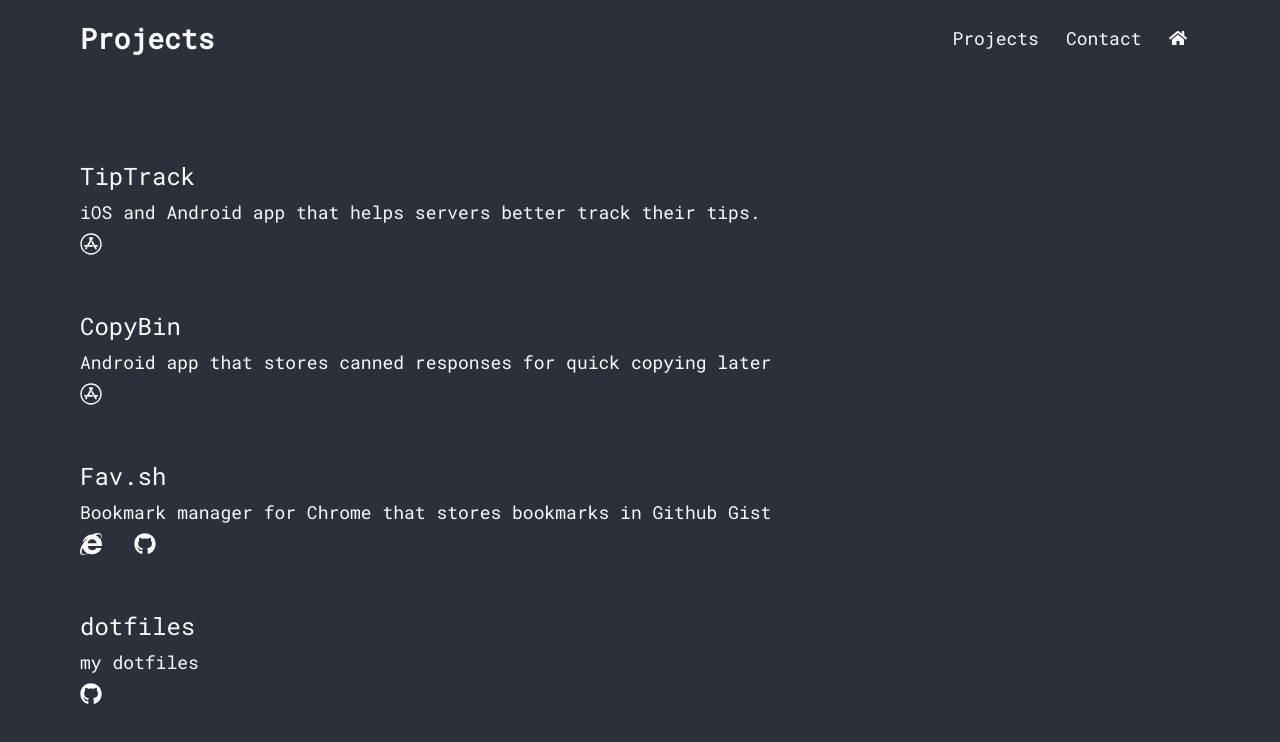
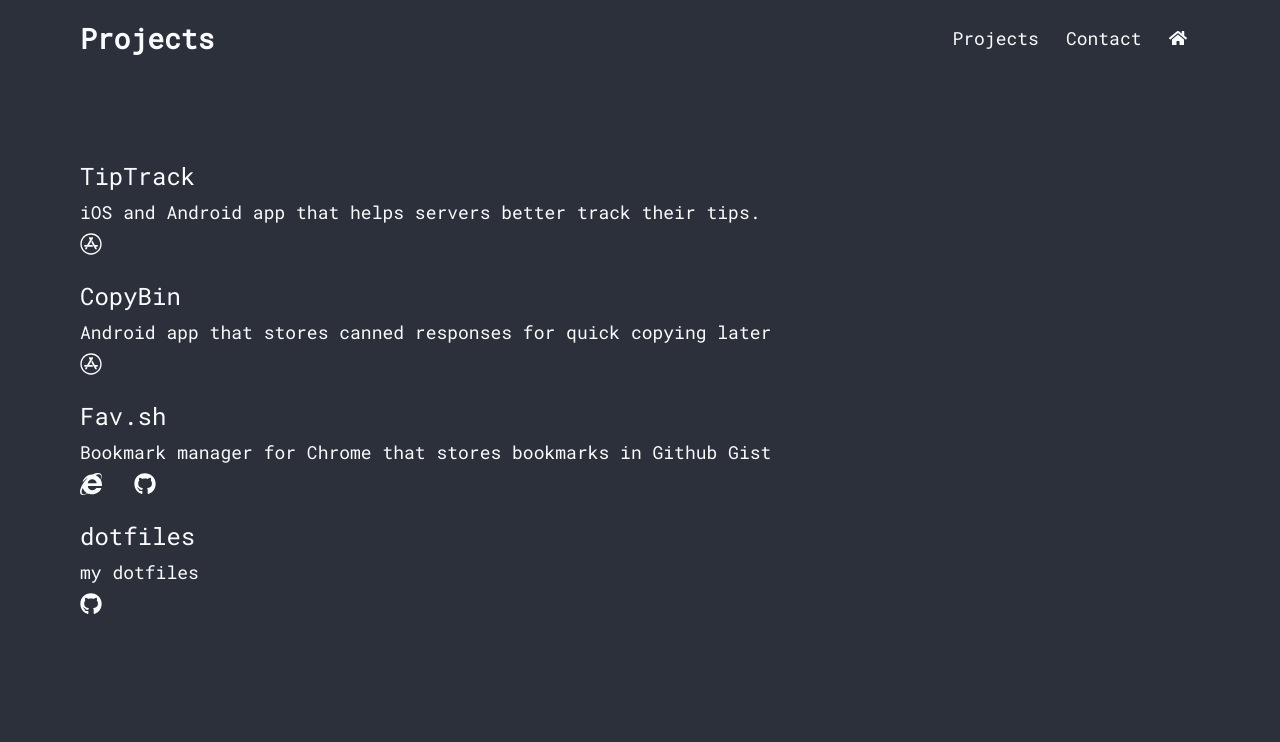
Before and after one commit to sgolovine/personal-site, a React (Vite) app: page /projects in a window 1280 px wide. Shown: the top 742 px of the page. Built offline with nearby package versions, Linux system fonts and the light colour scheme.

Commit message:
Fixed styling on project card

```diff
--- a/src/components/projects/ProjectCard.js
+++ b/src/components/projects/ProjectCard.js
@@ -45,7 +45,7 @@
 }
 
 const ProjectCardContainer = styled.div`
-  margin-bottom: 3em;
+  height: 120px;
 `
 
 const HeaderContainer = styled.div`
```
